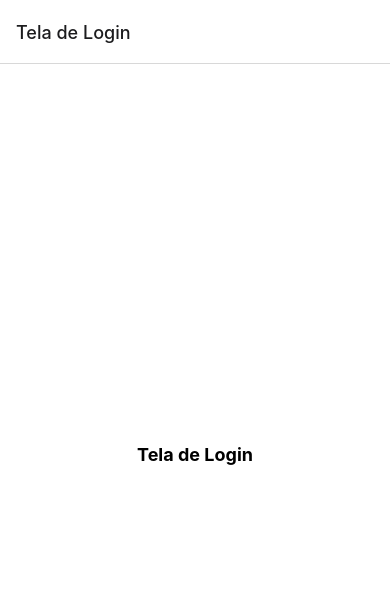
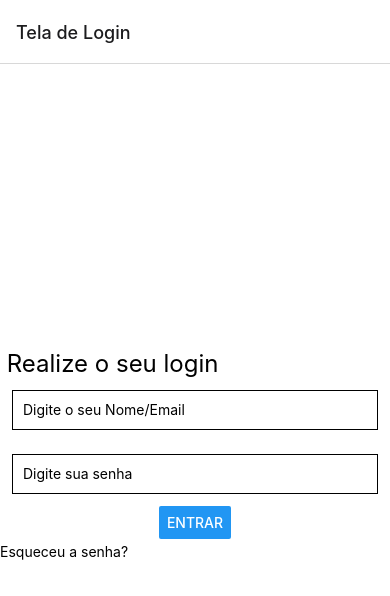
Before and after one commit to kodkid/Atividade_LayoutLogin, a React Native app: screen /Login in a window 390 px wide. Shown: the top 596 px of the page. Built offline with nearby package versions, Linux system fonts and the light colour scheme.

Commit message:
Quinto Commit

```diff
--- a/package.json
+++ b/package.json
@@ -16,8 +16,8 @@
     "expo-status-bar": "~1.12.1",
     "react": "18.2.0",
     "react-native": "0.74.2",
-    "react-native-screens": "3.31.1",
-    "react-native-safe-area-context": "4.10.1"
+    "react-native-safe-area-context": "4.10.1",
+    "react-native-screens": "3.31.1"
   },
   "devDependencies": {
     "@babel/core": "^7.20.0"
--- a/src/App.js
+++ b/src/App.js
@@ -8,7 +8,7 @@ import Cadastro from "./Screams/Cadastro";
 
 const Stack = createNativeStackNavigator();
 
-const App = () => {
+const App = (navigation) => {
   return (
     <NavigationContainer>
       <Stack.Navigator>
--- a/src/Screams/Cadastro.js
+++ b/src/Screams/Cadastro.js
@@ -1,6 +1,6 @@
-import { StyleSheet, View, Text } from "react-native";
+import { StyleSheet, View, Text  } from "react-native";
 
-export default function Cadastro({ navigator }) {
+export default function Cadastro({ navigation }) {
   return (
     <View style={styles.container}>
       <Text style={styles.texto}>Tela de Cadastro</Text>
--- a/src/Screams/Login.js
+++ b/src/Screams/Login.js
@@ -1,10 +1,50 @@
-import { StyleSheet, View, Text } from "react-native";
+import * as React from "react";
+import { StyleSheet, View, Text, Button, TextInput,SafeAreaView, TouchableOpacity } from "react-native";
 
-export default function Login({ navigator }) {
+export default function Login({ navigation }) {
+  const [text, onChangeText] = React.useState('');
+  const [number, onChangeNumber] = React.useState('');
   return (
     <View style={styles.container}>
-      <Text style={styles.texto}>Tela de Login</Text>
+      <SafeAreaView>
+        <Text style={styles.titulo}> Realize o seu login</Text>
+
+        <TextInput
+          style={styles.input}
+          onChangeText={onChangeText}
+          value={text}
+          placeholder="Digite o seu Nome/Email"
+          keyboardType="text"
+        />
+        <TextInput
+          style={styles.input}
+          onChangeText={onChangeNumber}
+          value={number}
+          placeholder="Digite sua senha"
+          keyboardType="numeric"
+        />
+      </SafeAreaView>
+      {/* Final dos inputs */}
+      <View style={styles.botaoEntrar}>
+        <Button
+          title="Entrar"
+          onPress={() => Alert.alert('Você Realizou login')}
+        />
+      </View>
+      {/* Final do botaoEntrar */}
+      <View>
+
+        <TouchableOpacity onPress={() =>
+          navigation.navigate('Cadastro', { name: 'Jane' })
+        }>
+          <Text>Esqueceu a senha?</Text>
+        </TouchableOpacity>
+
+      </View>
+
     </View>
+
+    /* Final do container */
   );
 }
 
@@ -12,11 +52,24 @@ const styles = StyleSheet.create({
   container: {
     flex: 1,
     justifyContent: "center",
-    alignItems: "center",
+    alignContent: "center",
     backgroundColor: "#fff",
+
   },
-  texto: {
-    fontSize: 18,
-    fontWeight: "700",
+  titulo: {
+    fontSize: 24,
+    color: "#000",
+
+  },
+  input: {
+    height: 40,
+    margin: 12,
+    borderWidth: 1,
+    padding: 10,
+  },
+  botaoEntrar: {
+    flexDirection: 'row',
+    justifyContent: 'center',
+    paddingBottom: 4,
   },
 });
```
Also changed, not shown: Read-Me.txt (added).
